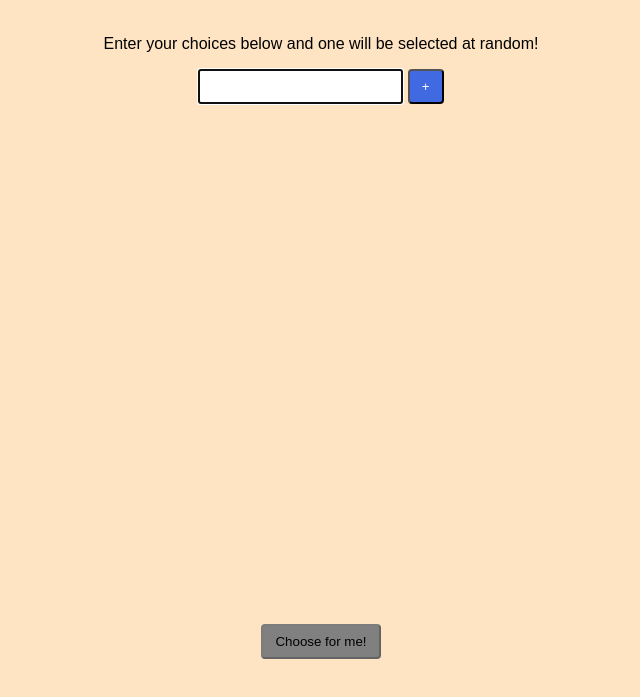
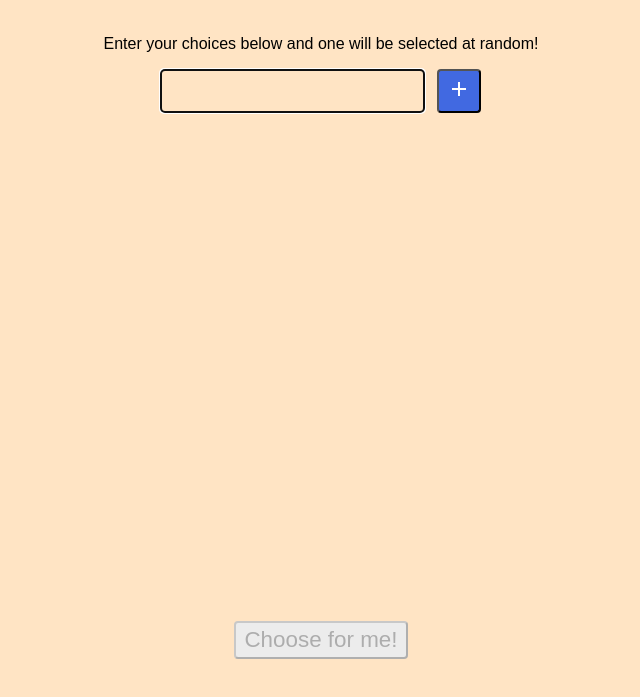
Before and after one commit to lukebatchelor/decider-app, a website: page src/index.html in a window 1280 px wide. Shown: the part 61-758 px from the top of the page, without its empty margins (319-959 px from the left). Drawn offline with Linux system fonts and the light colour scheme.

Commit message:
Updates styling

```diff
--- a/src/confetti.js
+++ b/src/confetti.js
@@ -160,7 +160,7 @@
     }
     return {
       render: function () {
-        (t.width = a.width), (t.height = a.height), (r = []);
+        (a.animate = !0), (t.width = a.width), (t.height = a.height), (r = []);
         for (var e = 0; e < a.max; e++) r.push(s());
         return requestAnimationFrame(function e() {
           for (var t in (o.clearRect(0, 0, a.width, a.height), r)) l(r[t]);
--- a/src/index.html
+++ b/src/index.html
@@ -38,7 +38,18 @@
         <p>Enter your choices below and one will be selected at random!</p>
         <form id="choice-form">
           <input type="text" name="choice-input" id="choice-input" autofocus />
-          <button type="submit" class="add-button">+</button>
+          <button type="submit" class="add-button">
+            <svg
+              xmlns="http://www.w3.org/2000/svg"
+              height="24px"
+              viewBox="0 0 24 24"
+              width="24px"
+              fill="white"
+            >
+              <path d="M0 0h24v24H0V0z" fill="none" />
+              <path d="M19 13h-6v6h-2v-6H5v-2h6V5h2v6h6v2z" />
+            </svg>
+          </button>
         </form>
       </div>
       <div class="choices-container"></div>
--- a/src/index.js
+++ b/src/index.js
@@ -6,6 +6,10 @@ const choicesContainer = document.querySelector(".choices-container");
 const addChoiceButton = document.querySelector(".add-button");
 const choiceForm = document.querySelector("form#choice-form");
 const chooseButton = document.getElementById("choose-button");
+const confetti = new ConfettiGenerator({
+  target: "confetti",
+  animate: true,
+});
 
 window.addEventListener("DOMContentLoaded", init);
 
@@ -25,12 +29,13 @@ function onChoiceAdd(e) {
   choiceInput.focus();
 }
 function onChooseForMeClick() {
-  renderChoices(); /* Clear out any previous choices */
+  confetti.clear(); /* Clear out any previous confetti or choices */
+  renderChoices();
   const choiceIdx = Math.floor(Math.random() * state.choices.length);
   const choiceBoxes = document.querySelectorAll(".choicebox");
   const chosenBox = choiceBoxes[choiceIdx];
 
-  let timeToWaitMs = 5000;
+  let timeToWaitMs = 5000 + Math.random() * 3000;
   let timeStarted = new Date();
   let highlighted = 0;
 
@@ -38,15 +43,12 @@ function onChooseForMeClick() {
     const timeWaited = new Date() - timeStarted;
     if (timeWaited > timeToWaitMs) {
       clearInterval(interval);
-      chosenBox.classList.add("chosen");
-      const confetti = new ConfettiGenerator({
-        target: "confetti",
-        animate: true,
-      });
+      chosenBox.classList.add("choicebox__chosen");
       confetti.render();
+      chooseButton.innerText = "Choose Another!";
     }
-    choiceBoxes.forEach((cb) => cb.classList.remove("chosen"));
-    choiceBoxes[highlighted].classList.add("chosen");
+    choiceBoxes.forEach((cb) => cb.classList.remove("choicebox__chosen"));
+    choiceBoxes[highlighted].classList.add("choicebox__chosen");
     highlighted = (highlighted + 1) % choiceBoxes.length;
   }, 100);
 }
--- a/src/styles.css
+++ b/src/styles.css
@@ -7,11 +7,18 @@ body,
   background-color: bisque;
 }
 button {
-  padding: 8px 12px;
+  padding: 6px 8px;
   border-radius: 4px;
   background: royalblue;
   color: white;
   font-weight: 500;
+  font-size: 1.4em;
+  line-height: 1;
+}
+button[disabled] {
+  background-color: #ececec;
+  color: #adadad;
+  cursor: not-allowed;
 }
 
 .app {
@@ -33,26 +40,38 @@ button {
   margin-bottom: 80px;
 }
 #choice-input {
-  padding: 8px 12px;
+  padding: 4px 8px;
+  font-size: 1.2em;
+  margin-right: 12px;
+  border-radius: 4px;
+  text-align: center;
+  background: transparent;
+  border: 1px solid;
+}
+.add-button {
+  fill: white !important;
+}
+#choice-form {
+  display: flex;
+  justify-content: center;
 }
 .choices-container {
   flex-grow: 1;
   margin-top: 30px;
 }
 .choicebox {
-  border: 1px solid grey;
+  min-width: 50vw;
   padding: 8px 12px;
   margin-bottom: 12px;
+  border: 1px solid grey;
   border-radius: 4px;
+  text-align: center;
 }
-.chosen {
+.choicebox__chosen {
   background-color: green;
   color: white;
 }
-button[disabled] {
-  background-color: grey;
-  color: black;
-}
+
 #confetti {
   position: fixed;
   top: 0;
```
